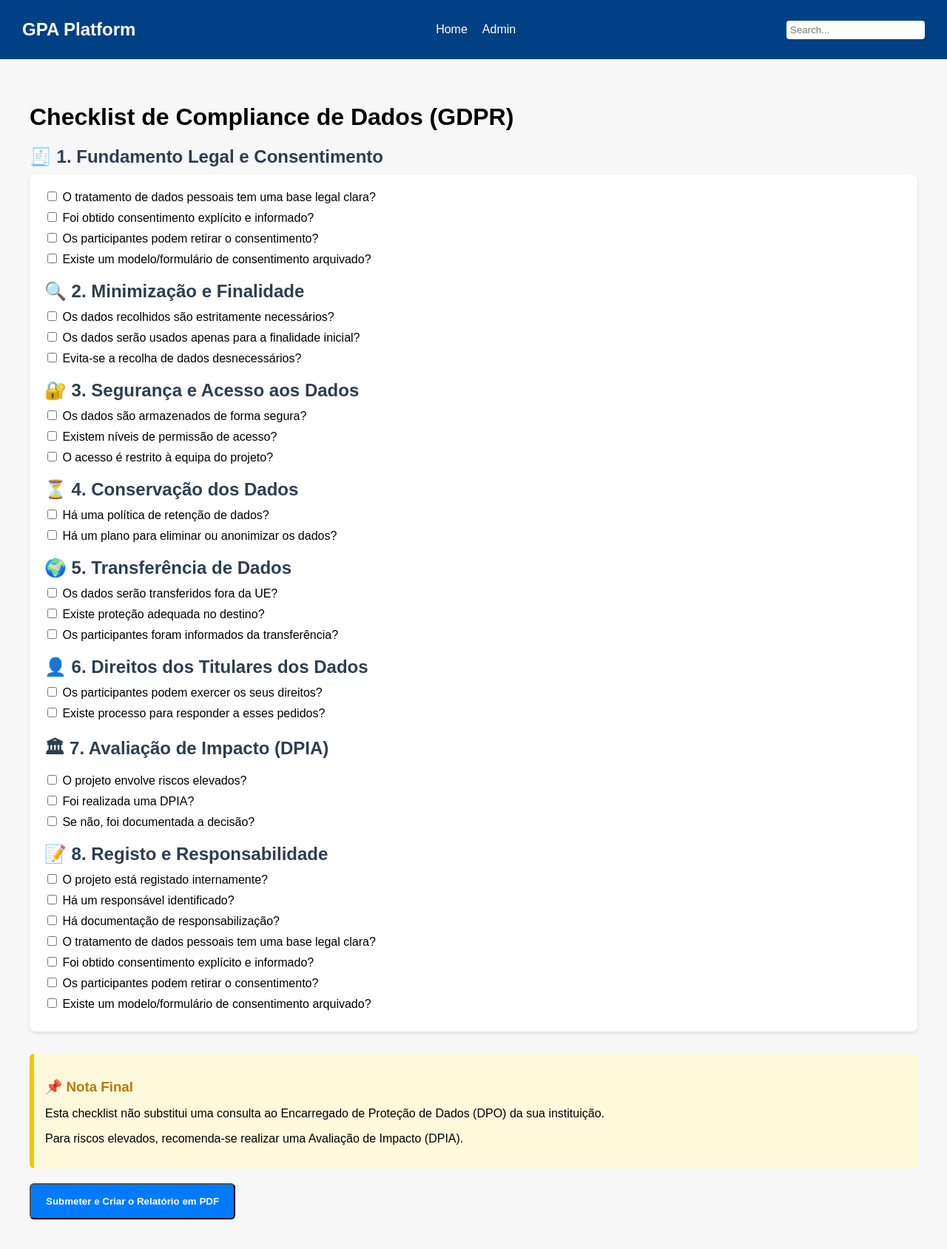
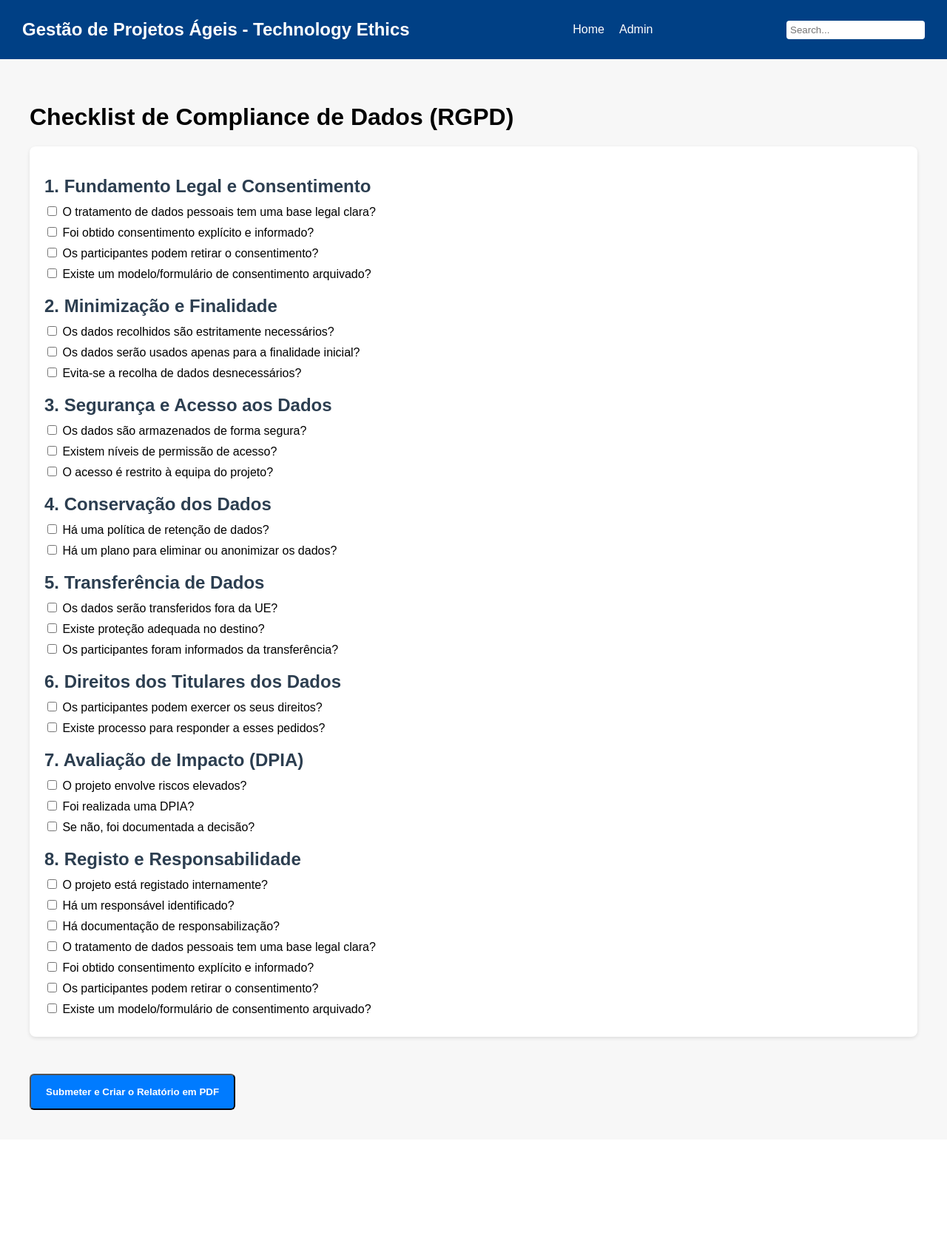
Before and after one commit to JinhaoYe/Trabalho-GPA, a Flask app: page / in a window 1280 px wide. Shown: the whole page at 74% size. After the commit the page ends 1501 px from the top, so only its background shows below. Run offline with Flask 3, Linux system fonts and the light colour scheme; some libraries are stand-ins or nearby versions.

Commit message:
update portugues text

```diff
--- a/compliance_checklist_app/templates/index.html
+++ b/compliance_checklist_app/templates/index.html
@@ -10,7 +10,7 @@
 </head>
 <body>
   <nav class="navbar">
-    <div class="logo">GPA Platform</div>
+    <div class="logo">Gestão de Projetos Ágeis - Technology Ethics</div>
     <ul class="nav-links">
       <li><a href="/">Home</a></li>
       <li><a href="/admin">Admin</a></li>
@@ -21,45 +21,45 @@
   </nav>
 
   <main id="content">
-    <h1>Checklist de Compliance de Dados (GDPR)</h1>
+    <h1>Checklist de Compliance de Dados (RGPD)</h1>
 
     <div class="checklist-section">
-      <h2>🧾 1. Fundamento Legal e Consentimento</h2>
       <form id="checklist-form" action="/submit" method="post">
+        <h2> 1. Fundamento Legal e Consentimento</h2>
         <label><input type="checkbox"> O tratamento de dados pessoais tem uma base legal clara?</label>
         <label><input type="checkbox"> Foi obtido consentimento explícito e informado?</label>
         <label><input type="checkbox"> Os participantes podem retirar o consentimento?</label>
         <label><input type="checkbox"> Existe um modelo/formulário de consentimento arquivado?</label>
 
-        <h2>🔍 2. Minimização e Finalidade</h2>
+        <h2> 2. Minimização e Finalidade</h2>
         <label><input type="checkbox"> Os dados recolhidos são estritamente necessários?</label>
         <label><input type="checkbox"> Os dados serão usados apenas para a finalidade inicial?</label>
         <label><input type="checkbox"> Evita-se a recolha de dados desnecessários?</label>
 
-        <h2>🔐 3. Segurança e Acesso aos Dados</h2>
+        <h2> 3. Segurança e Acesso aos Dados</h2>
         <label><input type="checkbox"> Os dados são armazenados de forma segura?</label>
         <label><input type="checkbox"> Existem níveis de permissão de acesso?</label>
         <label><input type="checkbox"> O acesso é restrito à equipa do projeto?</label>
 
-        <h2>⏳ 4. Conservação dos Dados</h2>
+        <h2> 4. Conservação dos Dados</h2>
         <label><input type="checkbox"> Há uma política de retenção de dados?</label>
         <label><input type="checkbox"> Há um plano para eliminar ou anonimizar os dados?</label>
 
-        <h2>🌍 5. Transferência de Dados</h2>
+        <h2> 5. Transferência de Dados</h2>
         <label><input type="checkbox"> Os dados serão transferidos fora da UE?</label>
         <label><input type="checkbox"> Existe proteção adequada no destino?</label>
         <label><input type="checkbox"> Os participantes foram informados da transferência?</label>
 
-        <h2>👤 6. Direitos dos Titulares dos Dados</h2>
+        <h2> 6. Direitos dos Titulares dos Dados</h2>
         <label><input type="checkbox"> Os participantes podem exercer os seus direitos?</label>
         <label><input type="checkbox"> Existe processo para responder a esses pedidos?</label>
 
-        <h2>🏛 7. Avaliação de Impacto (DPIA)</h2>
+        <h2> 7. Avaliação de Impacto (DPIA)</h2>
         <label><input type="checkbox"> O projeto envolve riscos elevados?</label>
         <label><input type="checkbox"> Foi realizada uma DPIA?</label>
         <label><input type="checkbox"> Se não, foi documentada a decisão?</label>
 
-        <h2>📝 8. Registo e Responsabilidade</h2>
+        <h2> 8. Registo e Responsabilidade</h2>
         <label><input type="checkbox"> O projeto está registado internamente?</label>
         <label><input type="checkbox"> Há um responsável identificado?</label>
         <label><input type="checkbox"> Há documentação de responsabilização?</label>
@@ -70,12 +70,6 @@
         <input type="hidden" name="respostas" id="respostas-json" />
 
       </form>
-    </div>
-
-    <div class="nota-final">
-      <h3>📌 Nota Final</h3>
-      <p>Esta checklist não substitui uma consulta ao Encarregado de Proteção de Dados (DPO) da sua instituição.</p>
-      <p>Para riscos elevados, recomenda-se realizar uma Avaliação de Impacto (DPIA).</p>
     </div>
 
     <button type="button" class="primary" onclick="prepareAndSubmit()">Submeter e Criar o Relatório em PDF</button>
```
Also changed, not shown: compliance_checklist_app/respostas.txt (+1 -0 lines).
